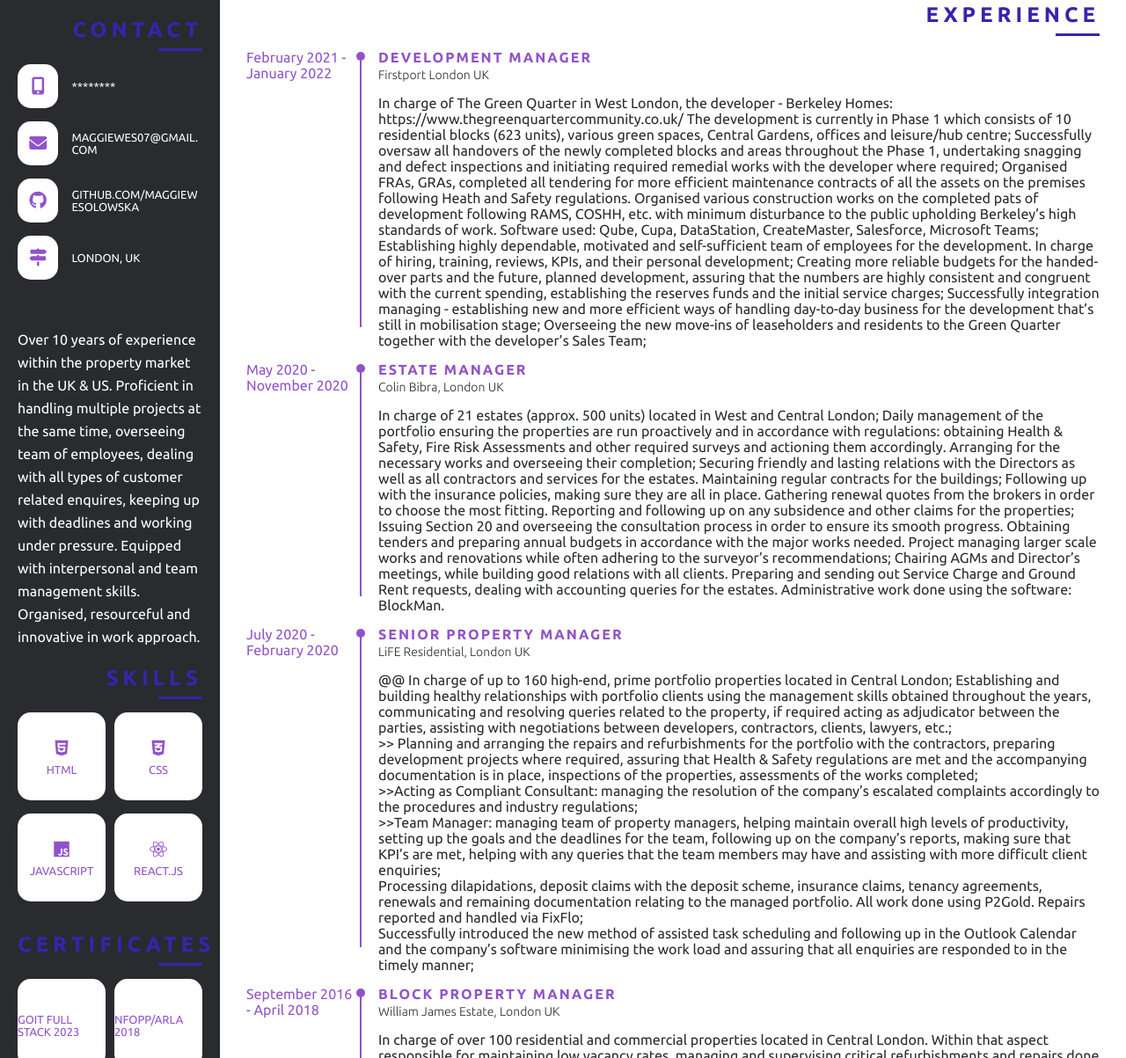
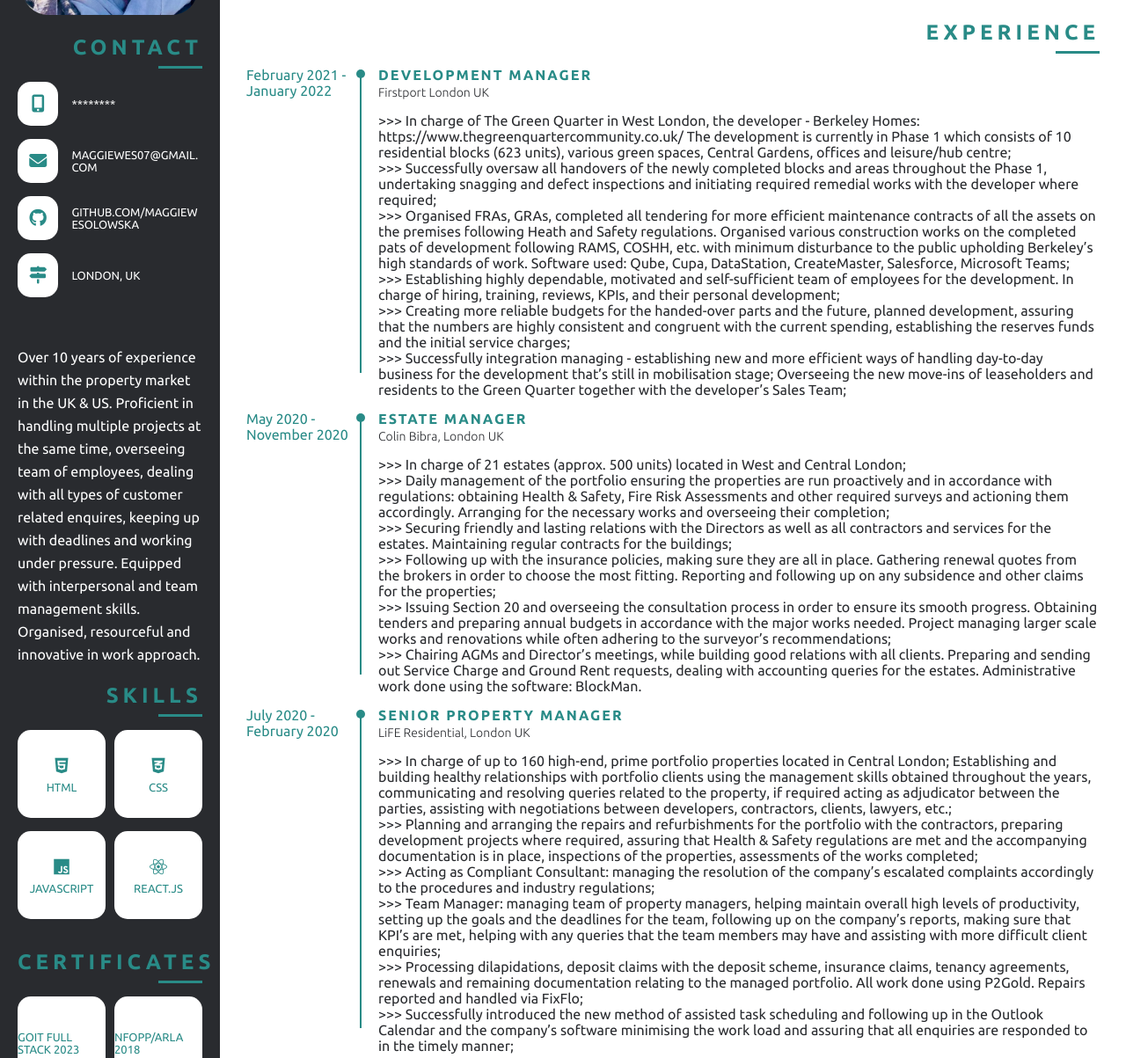
Before and after one commit to MaggieWesolowska/MW-career-CV, a plain HTML site: page index.html in a window 1280 px wide. Shown: the part 297-1500 px from the top of the page at 88% size. Drawn offline with Linux system fonts and the light colour scheme.

Commit message:
edited styles

```diff
--- a/index.html
+++ b/index.html
@@ -204,7 +204,8 @@
                           Firstport London UK
                         </p>
                         <p class="info_cont">
-                          In charge of The Green Quarter in
+                          <p>
+                          >>> In charge of The Green Quarter in
                           West London, the developer -
                           Berkeley Homes:
                           https://www.thegreenquartercommunity.co.uk/
@@ -213,14 +214,19 @@
                           residential blocks (623 units),
                           various green spaces, Central
                           Gardens, offices and leisure/hub
-                          centre; Successfully oversaw all
+                          centre;
+                          </p>
+                          <p>
+                          >>> Successfully oversaw all
                           handovers of the newly completed
                           blocks and areas throughout the
                           Phase 1, undertaking snagging and
                           defect inspections and initiating
                           required remedial works with the
                           developer where required;
-                          Organised FRAs, GRAs, completed
+                          </p>
+                          <p>
+                          >>> Organised FRAs, GRAs, completed
                           all tendering for more efficient
                           maintenance contracts of all the
                           assets on the premises following
@@ -233,13 +239,18 @@
                           high standards of work. Software
                           used: Qube, Cupa, DataStation,
                           CreateMaster, Salesforce,
-                          Microsoft Teams; Establishing
+                          Microsoft Teams;
+                          </p>
+                          <p>
+                          >>> Establishing
                           highly dependable, motivated and
                           self-sufficient team of employees
                           for the development. In charge of
                           hiring, training, reviews, KPIs,
                           and their personal development;
-                          Creating more reliable budgets for
+                          </p>
+                          <p>
+                          >>> Creating more reliable budgets for
                           the handed-over parts and the
                           future, planned development,
                           assuring that the numbers are
@@ -247,7 +258,9 @@
                           with the current spending,
                           establishing the reserves funds
                           and the initial service charges;
-                          Successfully integration managing
+                          </p>
+                          <p>
+                          >>> Successfully integration managing
                           - establishing new and more
                           efficient ways of handling
                           day-to-day business for the
@@ -257,6 +270,7 @@
                           residents to the Green Quarter
                           together with the developer’s
                           Sales Team;
+                          </p>
                         </p>
                       </div>
                     </div>
@@ -274,9 +288,13 @@
                           Colin Bibra, London UK
                         </p>
                         <p class="info_cont">
-                          In charge of 21 estates (approx.
+                          <p>
+                          >>> In charge of 21 estates (approx.
                           500 units) located in West and
-                          Central London; Daily management
+                          Central London;
+                          </p>
+                          <p>
+                          >>> Daily management
                           of the portfolio ensuring the
                           properties are run proactively and
                           in accordance with regulations:
@@ -285,20 +303,28 @@
                           required surveys and actioning
                           them accordingly. Arranging for
                           the necessary works and overseeing
-                          their completion; Securing
+                          their completion;
+                          </p>
+                          <p>
+                          >>> Securing
                           friendly and lasting relations
                           with the Directors as well as all
                           contractors and services for the
                           estates. Maintaining regular
                           contracts for the buildings;
-                          Following up with the insurance
+                          </p>
+                          <p>
+                          >>> Following up with the insurance
                           policies, making sure they are all
                           in place. Gathering renewal quotes
                           from the brokers in order to
                           choose the most fitting. Reporting
                           and following up on any subsidence
                           and other claims for the
-                          properties; Issuing Section 20 and
+                          properties;
+                          </p>
+                          <p>
+                          >>> Issuing Section 20 and
                           overseeing the consultation
                           process in order to ensure its
                           smooth progress. Obtaining tenders
@@ -307,7 +333,10 @@
                           needed. Project managing larger
                           scale works and renovations while
                           often adhering to the surveyor’s
-                          recommendations; Chairing AGMs and
+                          recommendations;
+                          </p>
+                          <p>
+                          >>> Chairing AGMs and
                           Director’s meetings, while
                           building good relations with all
                           clients. Preparing and sending out
@@ -316,6 +345,7 @@
                           queries for the estates.
                           Administrative work done using the
                           software: BlockMan.
+                          </p>
                         </p>
                       </div>
                     </div>
@@ -334,7 +364,7 @@
                         </p>
                         <p class="info_cont">
                           <p>
-                            @@ In charge of up to 160 high-end,
+                            >>> In charge of up to 160 high-end,
                             prime portfolio properties
                             located in Central London;
                             Establishing and building
@@ -351,7 +381,7 @@
                             clients, lawyers, etc.;
                           </p>
                           <p>
-                            >> Planning and arranging the
+                            >>> Planning and arranging the
                             repairs and refurbishments for
                             the portfolio with the
                             contractors, preparing
@@ -364,14 +394,14 @@
                             works completed;
                           </p>
                           <p>
-                            >>Acting as Compliant Consultant:
+                            >>> Acting as Compliant Consultant:
                             managing the resolution of the
                             company’s escalated complaints
                             accordingly to the procedures
                             and industry regulations;
                           </p>
                           <p>
-                            >>Team Manager: managing team of
+                            >>> Team Manager: managing team of
                             property managers, helping
                             maintain overall high levels of
                             productivity, setting up the
@@ -385,7 +415,7 @@
                             enquiries;
                           </p>
                           <p>
-                            Processing dilapidations,
+                            >>> Processing dilapidations,
                             deposit claims with the deposit
                             scheme, insurance claims,
                             tenancy agreements, renewals and
@@ -395,7 +425,7 @@
                             reported and handled via FixFlo;
                           </p>
                           <p>
-                            Successfully introduced the new
+                            >>> Successfully introduced the new
                             method of assisted task
                             scheduling and following up in
                             the Outlook Calendar and the
@@ -523,7 +553,7 @@
                       <div class="info">
                         <p class="info_title">Full Stack Developer</p>
                         <p class="info_com">
-                          GoIT, online developer course program
+                          GoIT, online Fullstack Dev programming course
                         </p>
                         <p class="info_cont">
                           Degree: Full Stack Developer Certificate
--- a/styles.css
+++ b/styles.css
@@ -9,13 +9,17 @@
 }
 
 body {
-  background: linear-gradient(to right, #3525af, #9153c9);
+  background: linear-gradient(to right, #3525af, #298b87);
+}
+
+p {
+  display: block;
 }
 
 .resume {
   width: 100%; /* width: 800px */
   background: #fff;
-  margin: 30px auto;
+  margin: 50px auto;
   display: flex;
 }
 
@@ -49,7 +53,7 @@ body {
   text-transform: uppercase;
   letter-spacing: 5px;
   padding-bottom: 10px;
-  color: #3525af;
+  color: #298b87;
   position: relative;
   text-align: right;
   margin-bottom: 15px;
@@ -62,16 +66,16 @@ body {
   right: 0;
   width: 50px;
   height: 3px;
-  background: #3525af;
+  background: #298b87;
 }
 
 .left .icon {
   font-size: 20px;
-  color: #9153c9;
+  color: #298b87;
 }
 
 .left .text {
-  color: #9153c9;
+  color: #298b87;
   text-transform: uppercase;
   font-size: 13px;
 }
@@ -143,7 +147,7 @@ body {
 
 .hobbies .li_wrap:hover .icon,
 .hobbies .li_wrap:hover .text {
-  color: #9153c9;
+  color: #298b87;
 }
 
 .header {
@@ -155,11 +159,11 @@ body {
 
 .header .name {
   text-align: center;
-  margin-top: 20px;
+  padding-top: 30px;
   font-size: 52px;
   text-transform: uppercase;
   font-weight: 700;
-  color: #3525af;
+  color: #298b87;
 }
 
 .header .role {
@@ -192,7 +196,7 @@ body {
 
 .right_inner .li_wrap .date {
   width: 125px;
-  color: #9153c9;
+  color: #298b87;
 }
 
 .right_inner .li_wrap .info {
@@ -205,7 +209,7 @@ body {
   text-transform: uppercase;
   font-weight: 700;
   letter-spacing: 2px;
-  color: #9153c9;
+  color: #298b87;
 }
 
 .right_inner .li_wrap .info_com {
@@ -225,7 +229,7 @@ body {
   left: 0;
   width: 10px;
   height: 10px;
-  background: #9153c9;
+  background: #298b87;
   border-radius: 50%;
 }
 
@@ -236,5 +240,5 @@ body {
   left: 4px;
   width: 2px;
   height: 90%;
-  background: #9153c9;
+  background: #298b87;
 }
```
